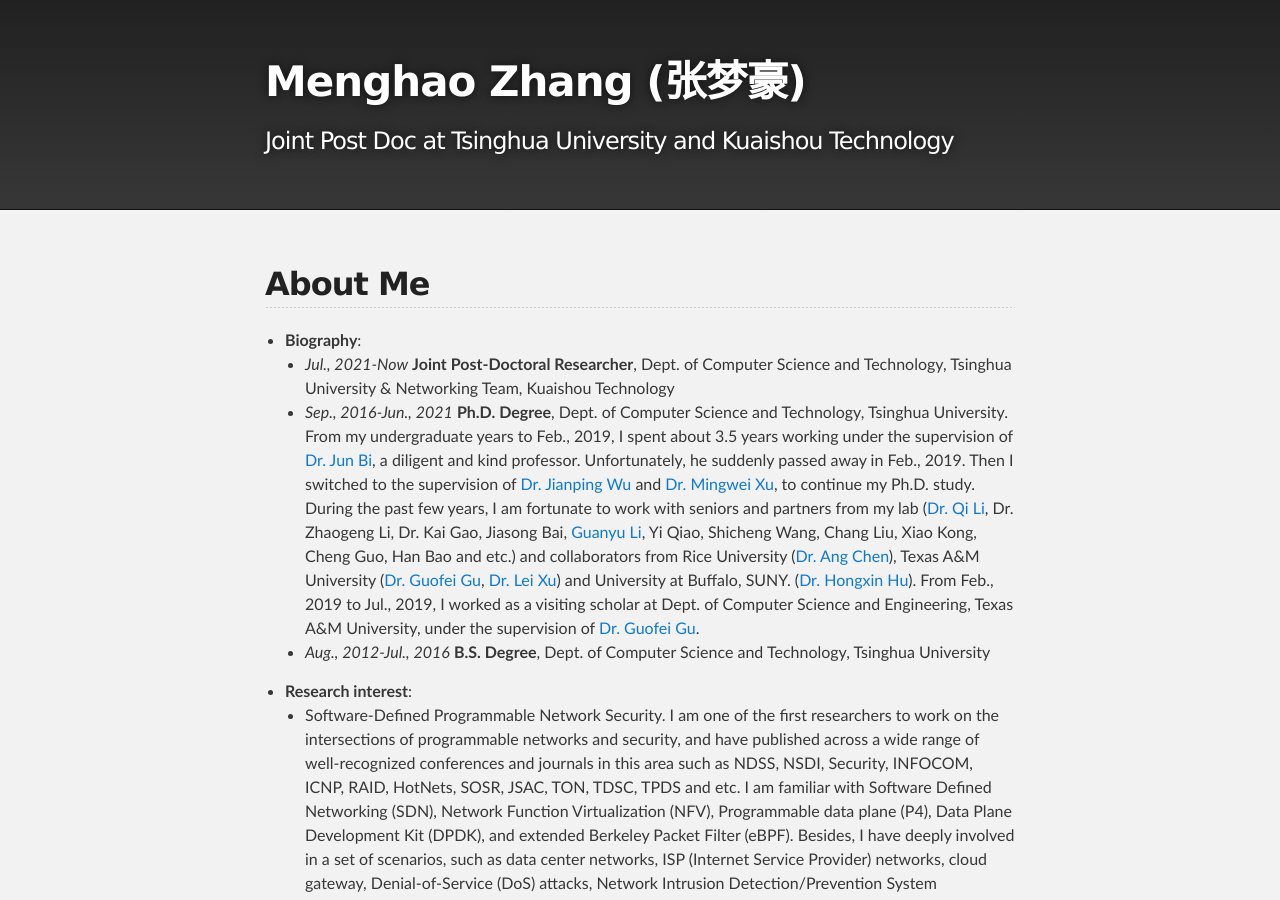
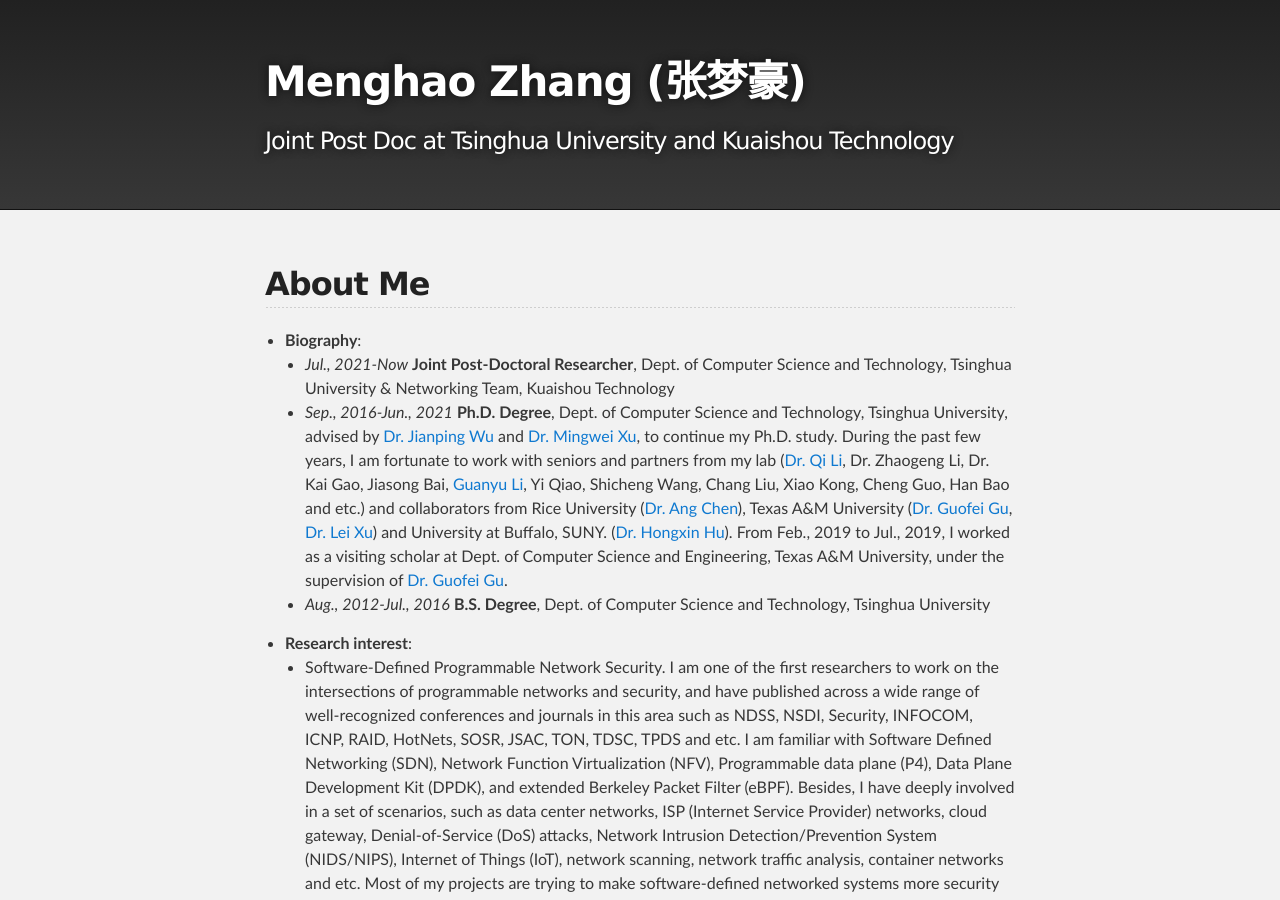
Before and after one commit to zhangmenghao/zhangmenghao.github.io, a Jekyll site: the page built from index.md, in a window 1280 px wide and 900 px high. Built offline with Jekyll 4.4.1, drawn with Linux system fonts in a browser that asks for light colours.

Commit message:
Update bio

```diff
--- a/index.md
+++ b/index.md
@@ -10,7 +10,7 @@ category: Tech
 
 * **Biography**:
     - *Jul., 2021-Now*  **Joint Post-Doctoral Researcher**, Dept. of Computer Science and Technology, Tsinghua University & Networking Team, Kuaishou Technology
-    - *Sep., 2016-Jun., 2021*  **Ph.D. Degree**, Dept. of Computer Science and Technology, Tsinghua University. From my undergraduate years to Feb., 2019, I spent about 3.5 years working under the supervision of [Dr. Jun Bi](http://netarchlab.tsinghua.edu.cn/~junbi/), a diligent and kind professor. Unfortunately, he suddenly passed away in Feb., 2019. Then I switched to the supervision of [Dr. Jianping Wu](https://www.cs.tsinghua.edu.cn/csen/info/1059/4003.htm) and [Dr. Mingwei Xu](http://routing.netlab.edu.cn/tiki-index.php?page=Mingwei+Xu), to continue my Ph.D. study. During the past few years, I am fortunate to work with seniors and partners from my lab ([Dr. Qi Li](https://sites.google.com/site/qili2012/), Dr. Zhaogeng Li, Dr. Kai Gao, Jiasong Bai, [Guanyu Li](https://guanyu.li/), Yi Qiao, Shicheng Wang, Chang Liu, Xiao Kong, Cheng Guo, Han Bao and etc.) and collaborators from Rice University ([Dr. Ang Chen](https://www.cs.rice.edu/~angchen/)), Texas A&M University ([Dr. Guofei Gu](http://faculty.cs.tamu.edu/guofei/), [Dr. Lei Xu](http://students.cse.tamu.edu/xray2012/)) and University at Buffalo, SUNY. ([Dr. Hongxin Hu](https://cse.buffalo.edu/~hongxinh/)).
+    - *Sep., 2016-Jun., 2021*  **Ph.D. Degree**, Dept. of Computer Science and Technology, Tsinghua University, advised by [Dr. Jianping Wu](https://www.cs.tsinghua.edu.cn/csen/info/1059/4003.htm) and [Dr. Mingwei Xu](http://routing.netlab.edu.cn/tiki-index.php?page=Mingwei+Xu), to continue my Ph.D. study. During the past few years, I am fortunate to work with seniors and partners from my lab ([Dr. Qi Li](https://sites.google.com/site/qili2012/), Dr. Zhaogeng Li, Dr. Kai Gao, Jiasong Bai, [Guanyu Li](https://guanyu.li/), Yi Qiao, Shicheng Wang, Chang Liu, Xiao Kong, Cheng Guo, Han Bao and etc.) and collaborators from Rice University ([Dr. Ang Chen](https://www.cs.rice.edu/~angchen/)), Texas A&M University ([Dr. Guofei Gu](http://faculty.cs.tamu.edu/guofei/), [Dr. Lei Xu](http://students.cse.tamu.edu/xray2012/)) and University at Buffalo, SUNY. ([Dr. Hongxin Hu](https://cse.buffalo.edu/~hongxinh/)).
     From Feb., 2019 to Jul., 2019, I worked as a visiting scholar at Dept. of Computer Science and Engineering, Texas A&M University, under the supervision of [Dr. Guofei Gu](http://faculty.cs.tamu.edu/guofei/).
     - *Aug., 2012-Jul., 2016*  **B.S. Degree**, Dept. of Computer Science and Technology, Tsinghua University
 * **Research interest**:
```
